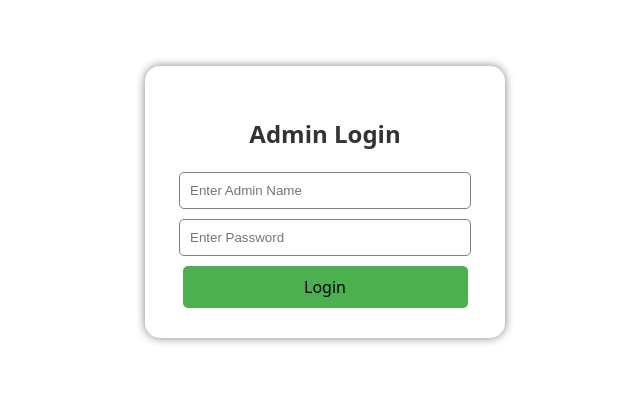
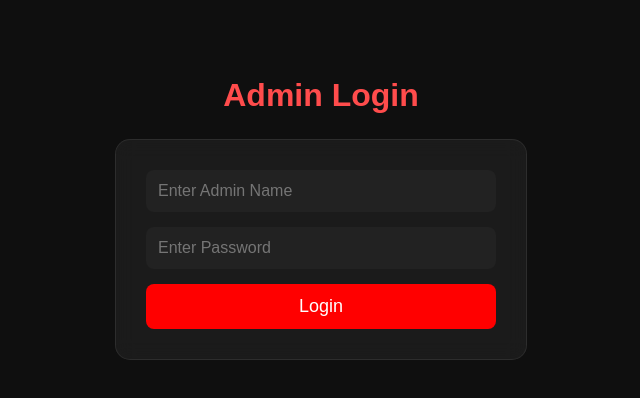
Before and after one commit to naveenkarthi007/YT_Clone, a React (Vite) app: page / in a window 1280 px wide. Shown: the part 198-596 px from the top of the page, without its empty margins (305-945 px from the left). Built offline with nearby package versions, Linux system fonts and the light colour scheme.

Commit message:
second  commit

```diff
--- a/package.json
+++ b/package.json
@@ -12,6 +12,7 @@
   "dependencies": {
     "react": "^19.2.0",
     "react-dom": "^19.2.0",
+    "react-icons": "^5.5.0",
     "react-ions": "^0.0.1",
     "react-router-dom": "^7.9.5"
   },
--- a/src/App.jsx
+++ b/src/App.jsx
@@ -1,9 +1,6 @@
 import React from 'react';
-import './App.css';
 import RoutesApp from './Router/Router';
-
 function App() {
   return <RoutesApp />;
 }
-
 export default App;
--- a/src/Home/Home.css
+++ b/src/Home/Home.css
@@ -1,17 +1,126 @@
-body{background-color: white;}
-.Logout
-{
-    margin-top: 600px;
-    border-radius: 20px;
-    background-color: gray;
-    border: 10px black;
-    color: black;
+/* ------------------ HOME PAGE ------------------ */
+body {
+  margin: 0;
+  padding: 0;
+  background: #0f0f0f;
+  color: white;
+  font-family: Arial, sans-serif;
 }
-/* .left
-{
-    display: flex;
-    height: 500px;
-    width: 1000px;
-    margin-left: 125px;
-    margin-top: 20px;
-} */
+/* Entire Page */
+.home-container {
+  width: 100%;
+  height: 100vh;
+  overflow-y: auto;
+}
+/* ------------------ NAVBAR ------------------ */
+.navbar {
+  width: 100%;
+  height: 70px;
+  background-color: #181818;
+  display: flex;
+  align-items: center;
+  padding: 0 20px;
+  position: sticky;
+  top: 0;
+  z-index: 1000;
+  box-shadow: 0px 2px 5px rgba(0,0,0,0.4);
+}
+.logo1 {
+  font-size: 35px;
+  color: red;
+}
+.logo {
+  margin-left: 5px;
+  font-size: 26px;
+  font-weight: bold;
+  color: white;
+}
+/* Search bar */
+.search {
+  margin-left: 100px;
+  width: 600px;
+  height: 38px;
+  border-radius: 20px;
+  padding-left: 15px;
+  border: none;
+  outline: none;
+  background-color: #222;
+  color: white;
+  font-size: 16px;
+}
+.Logout {
+  margin-left: 250px;
+  padding: 10px 22px;
+  border: none;
+  border-radius: 10px;
+  background-color: red;
+  color: white;
+  cursor: pointer;
+  transition: 0.2s;
+}
+.Logout:hover {
+  background-color: #d20000;
+}
+/* ------------------ BODY LAYOUT ------------------ */
+.body {
+  display: flex;
+}
+/* ------------------ SIDEBAR ------------------ */
+.sidebar {
+  width: 250px;
+  background-color: #181818;
+  padding: 20px 0;
+  height: calc(100vh - 70px);
+  position: sticky;
+  top: 70px;
+  overflow-y: auto;
+}
+.side-btn {
+  width: 90%;
+  margin: 5px auto;
+  padding: 12px 15px;
+  font-size: 18px;
+  color: white;
+  background: none;
+  display: flex;
+  align-items: center;
+  gap: 10px;
+  cursor: pointer;
+  border: none;
+  border-radius: 10px;
+}
+.side-btn:hover {
+  background-color: #333;
+}
+.side-title {
+  margin-left: 20px;
+  color: #aaa;
+  margin-top: 18px;
+}
+.line {
+  width: 85%;
+  margin: 15px auto;
+  border: 0.5px solid #333;
+}
+/* ------------------ VIDEO SECTION ------------------ */
+.videos {
+  flex: 1;
+  padding: 20px 30px;
+}
+.video-row {
+  display: flex;
+  gap: 22px;
+  margin-bottom: 35px;
+}
+iframe {
+  width: 100%;
+  max-width: 520px;
+  height: 300px;
+  border-radius: 12px;
+  border: none;
+  background: black;
+  transition: 0.2s;
+}
+iframe:hover {
+  transform: scale(1.02);
+}
--- a/src/Login/Login.css
+++ b/src/Login/Login.css
@@ -1,45 +1,86 @@
-.login-container {
-  width: 300px;
-  margin: 100px auto;
-  text-align: center;
-  padding: 30px;
-  background-color: #ffffff;
-  border-radius: 15px;
-  box-shadow: 0 0 10px gray;
-  margin-left: 450px;
+/* ------------------ LOGIN PAGE ------------------ */
+
+body {
+  margin: 0;
+  padding: 0;
+  background: #0f0f0f;
+  font-family: Arial, sans-serif;
 }
 
-.login-container h2 {
-  margin-bottom: 20px;
-  color: #333;
+/* Full center layout */
+.login-container {
+  width: 100%;
+  height: 100vh;
+  display: flex;
+  flex-direction: column;
+  align-items: center;
+  justify-content: center;
+  color: white;
+  margin-left:280px;
 }
 
-.login-container input {
-  display: block;
-  width: 90%;
-  margin: 10px auto;
-  padding: 10px;
-  border: 1px solid gray;
-  border-radius: 5px;
+/* Title */
+.login-container h2 {
+  font-size: 32px;
+  margin-bottom: 20px;
+  color: #ff4c4c;
 }
 
-.login-container button {
-  width: 95%;
-  padding: 10px;
-  background-color: #4CAF50;
-  border: none;
-  color: rgb(2, 2, 2);
-  font-size: 16px;
-  border-radius: 5px;
-  cursor: pointer;
+/* Form Box */
+.login-form {
+  width: 350px;
+  display: flex;
+  flex-direction: column;
+  gap: 15px;
+  padding: 30px;
+  background: rgba(255, 255, 255, 0.05);
+  border-radius: 15px;
+  backdrop-filter: blur(10px);
+  border: 1px solid rgba(255, 255, 255, 0.08);
 }
 
-.login-container button:hover {
-  background-color: #45a049;
+/* Inputs */
+.login-form input {
+  padding: 12px;
+  font-size: 16px;
+  border-radius: 8px;
+  border: none;
+  outline: none;
+  color: white;
+  background-color: #222;
 }
 
+/* Focus Animation */
+.login-form input:focus {
+  border: 1px solid #ff0000;
+}
+
+/* Button */
+.login-form button {
+  padding: 12px;
+  font-size: 18px;
+  background-color: #ff0000;
+  border: none;
+  border-radius: 8px;
+  color: white;
+  cursor: pointer;
+  transition: 0.2s;
+}
+
+/* Hover */
+.login-form button:hover {
+  background-color: #d40000;
+}
+
+/* Success / Error message */
 .message {
-  margin-top: 15px;
-  font-weight: bold;
-  color:black;
+  margin-top: 20px;
+  font-size: 18px;
+  color: #ff4c4c;
+  animation: fade 0.8s;
 }
+
+@keyframes fade {
+  from { opacity: 0; }
+  to { opacity: 1; }
+}
--- a/src/Login/Login.jsx
+++ b/src/Login/Login.jsx
@@ -1,7 +1,6 @@
 import React, { useState } from "react";
 import { useNavigate } from "react-router-dom";
 import "./Login.css";
-
 function Login() {
   const [admin_name, setAdminName] = useState("");
   const [password, setPassword] = useState("");
@@ -11,9 +10,9 @@ function Login() {
   const handleLogin = (e) => {
     e.preventDefault();
 
-    if (admin_name === "naveen" && password === "1234") {
+    if (admin_name === "naveen" && password === "1234" || admin_name === "nk" && password === "1234"  ) {
       setMessage("Login Successful!");
-      setTimeout(() => navigate("/home"), 500);
+      setTimeout(() => navigate("/home"), 800 );
     } else {
       setMessage("Invalid admin name or password");
     }
@@ -31,7 +30,6 @@ function Login() {
           onChange={(e) => setAdminName(e.target.value)}
           required
         />
-
         <input
           type="password"
           placeholder="Enter Password"
@@ -40,7 +38,7 @@ function Login() {
           required
         />
 
-        <button type="submit">Login</button>
+        <button type="submit" onClick={{navigate}}>Login</button>
       </form>
 
       {message && <p className="message">{message}</p>}
```
Also changed, not shown: src/Home/Home.jsx (+122 -10 lines), 1 other file (tests, documents, lock files or other folders).
